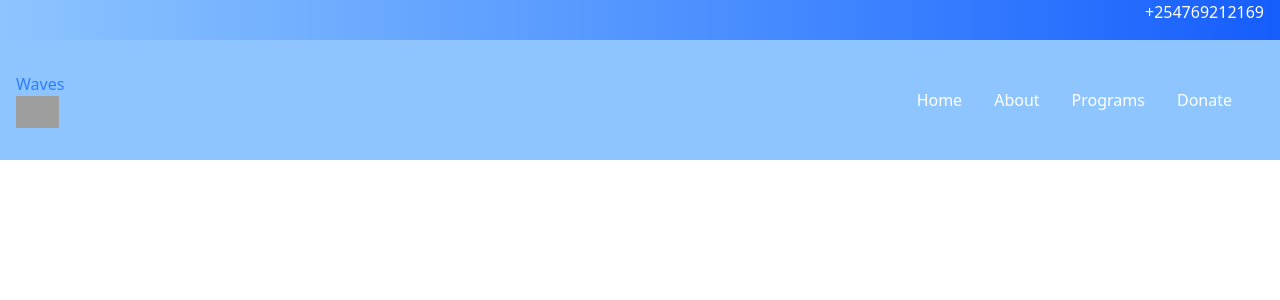
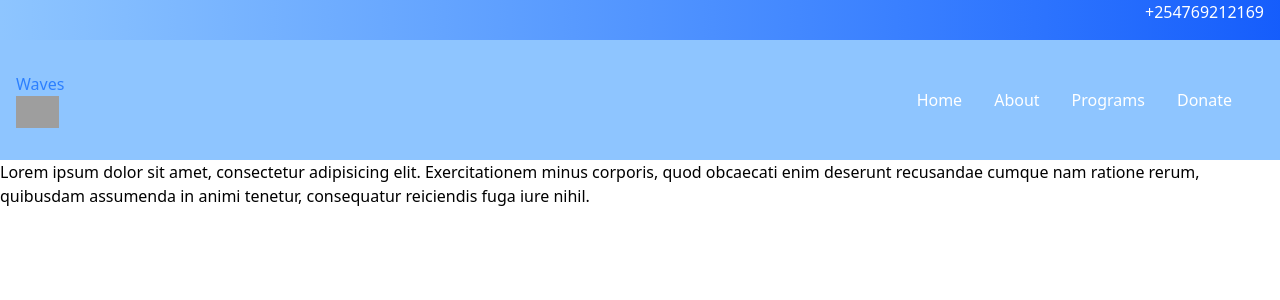
Before and after one commit to edwinmuriithi/waves, a React (Vite) app: page / in a window 1280 px wide. Shown: the top 300 px of the page. Built offline with nearby package versions, Linux system fonts and the light colour scheme; grey boxes are pictures that could not be loaded.

Commit message:
components-restructure

```diff
--- a/package.json
+++ b/package.json
@@ -14,6 +14,7 @@
     "dom": "^0.0.3",
     "react": "^19.1.0",
     "react-dom": "^19.1.0",
+    "react-icons": "^5.5.0",
     "react-router-dom": "^7.6.2",
     "router": "^2.2.0",
     "tailwindcss": "^4.1.10"
--- a/src/App.jsx
+++ b/src/App.jsx
@@ -1,8 +1,10 @@
-import HomePage from "./components/HomePage";
+import HomePage from "./components/Home/HomePage";
+import Navbar from "./components/Header/Navbar";
 
 const App = () => {
   return (
     <main>
+      <Navbar />
       <HomePage />
     </main>
   );
--- a/src/components/Navbar.jsx
+++ b/src/components/Header/Navbar.jsx
@@ -1,10 +1,11 @@
-import React, { useState } from 'react';
+import React, { useState } from "react";
+import { GiHamburgerMenu } from "react-icons/gi";
 
 function Navbar() {
   const [isClicked, setIsClicked] = useState(false);
 
   function toggleMenu() {
-    setIsClicked(prev => !prev);
+    setIsClicked((prev) => !prev);
   }
 
   return (
@@ -25,7 +26,7 @@ function Navbar() {
 
         {/* Desktop Menu */}
         <ul className="hidden md:flex mr-4">
-          {['Home', 'About', 'Programs', 'Donate'].map((item) => (
+          {["Home", "About", "Programs", "Donate"].map((item) => (
             <li
               key={item}
               className="text-white relative m-4 after:content-[''] after:absolute after:bottom-0 after:left-0 after:h-[3px] after:w-0 after:bg-blue-500 after:transition-all after:duration-500 hover:after:w-full"
@@ -39,9 +40,9 @@ function Navbar() {
         <div className="md:hidden">
           <button
             onClick={toggleMenu}
-            className="text-white text-3xl focus:outline-none border-1"
+            className="text-black text-3xl focus:outline-none "
           >
-            {isClicked ? 'X' : '='}
+            {isClicked ? "X" : <GiHamburgerMenu />}
           </button>
         </div>
       </div>
@@ -49,7 +50,7 @@ function Navbar() {
       {/* Mobile Dropdown Menu */}
       {isClicked && (
         <ul className="md:hidden flex flex-col bg-blue-500 px-4 py-2 space-y-2">
-          {['Home', 'About', 'Programs', 'Donate'].map((item) => (
+          {["Home", "About", "Programs", "Donate"].map((item) => (
             <li
               key={item}
               className="text-white relative after:content-[''] after:absolute after:bottom-0 after:left-0 after:h-[3px] after:w-0 after:bg-blue-500 after:transition-all after:duration-500 hover:after:w-full"
--- /dev/null
+++ b/src/components/Home/HomePage.jsx
@@ -0,0 +1,12 @@
+import React from "react";
+import LandingPage from "./LandingPage";
+
+function HomePage() {
+  return (
+    <div>
+      <LandingPage />
+    </div>
+  );
+}
+
+export default HomePage;
--- /dev/null
+++ b/src/components/Home/LandingPage.jsx
@@ -0,0 +1,17 @@
+const LandingPage = () => {
+  return (
+    <section className="h-screen">
+      {" "}
+      <div>
+        <p>
+          Lorem ipsum dolor sit amet, consectetur adipisicing elit.
+          Exercitationem minus corporis, quod obcaecati enim deserunt recusandae
+          cumque nam ratione rerum, quibusdam assumenda in animi tenetur,
+          consequatur reiciendis fuga iure nihil.
+        </p>
+      </div>{" "}
+    </section>
+  );
+};
+
+export default LandingPage;
--- a/src/components/HomePage.jsx
+++ /dev/null
@@ -1,10 +0,0 @@
-import React from 'react'
-import Navbar from './Navbar'
-
-function HomePage() {
-  return (
-    <div><Navbar /></div>
-  )
-}
-
-export default HomePage
```
Also changed, not shown: 1 other file (tests, documents, lock files or other folders).
